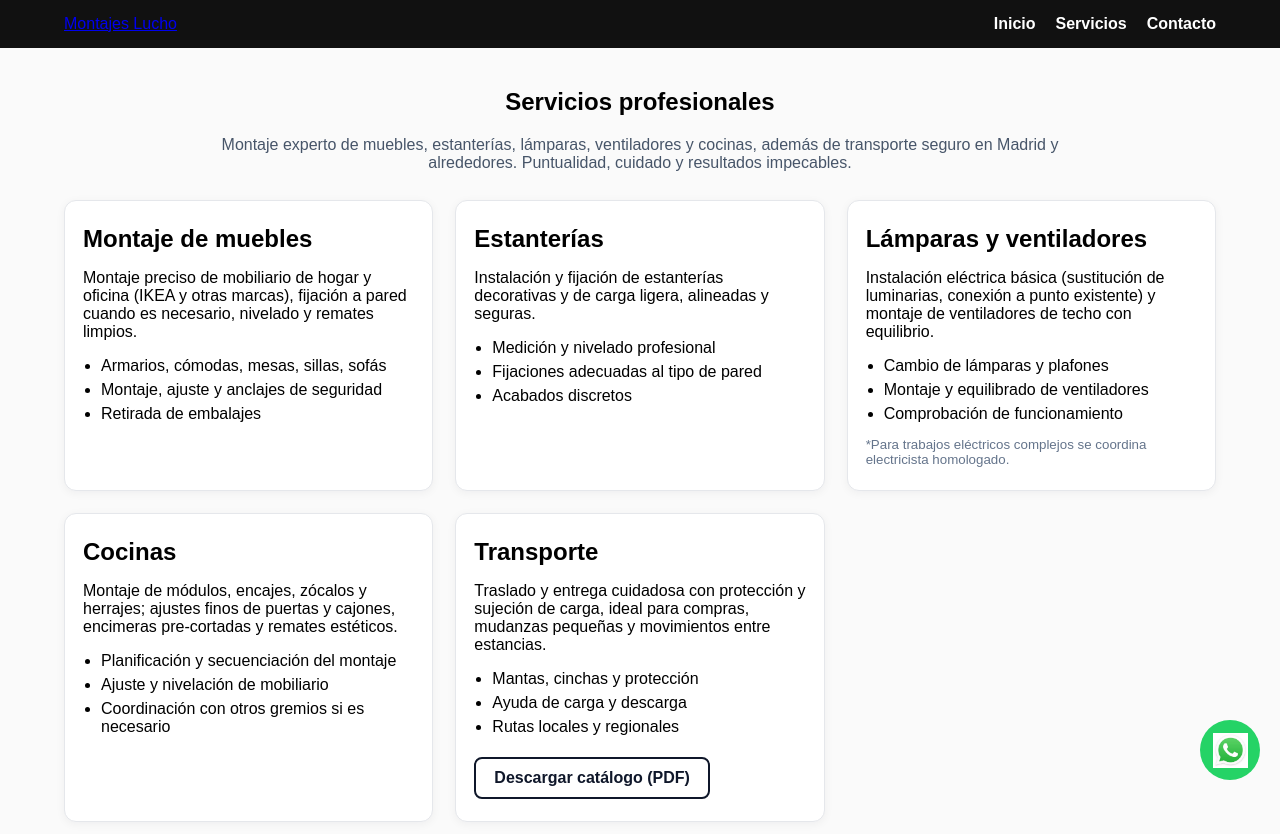
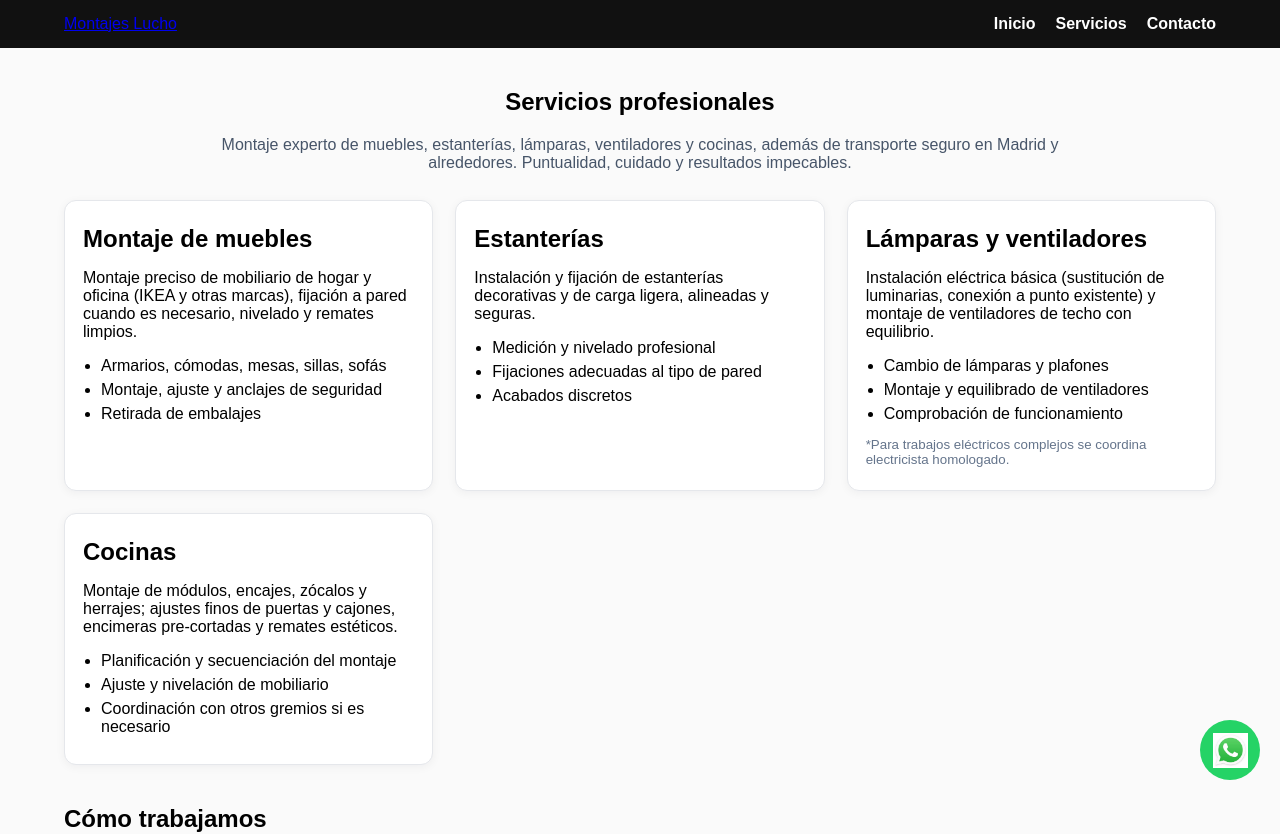
Before and after one commit to cybertechcorp/montajes-lucho, a React (Vite) app in the folder frontend/: page /servicios in a window 1280 px wide. Shown: the top 834 px of the page. Built offline with nearby package versions, Linux system fonts and the light colour scheme.

Commit message:
Remove 'Transporte' service card from Servicios page
Removed the 'Transporte' service card and its details.

```diff
--- a/frontend/src/pages/Servicios.jsx
+++ b/frontend/src/pages/Servicios.jsx
@@ -65,22 +65,6 @@ export default function Servicios() {
           </ul>
         </div>
 
-        <div className="service-card">
-          <h2>Transporte</h2>
-          <p>
-            Traslado y entrega cuidadosa con protección y sujeción de carga, ideal para compras,
-            mudanzas pequeñas y movimientos entre estancias.
-          </p>
-          <ul className="bullets">
-            <li>Mantas, cinchas y protección</li>
-            <li>Ayuda de carga y descarga</li>
-            <li>Rutas locales y regionales</li>
-          </ul>
-
-          <a className="button ghost" href="/catalogo.pdf" target="_blank" rel="noopener noreferrer">
-            Descargar catálogo (PDF)
-          </a>
-        </div>
       </section>
 
       {/* Cómo trabajamos */}
```
